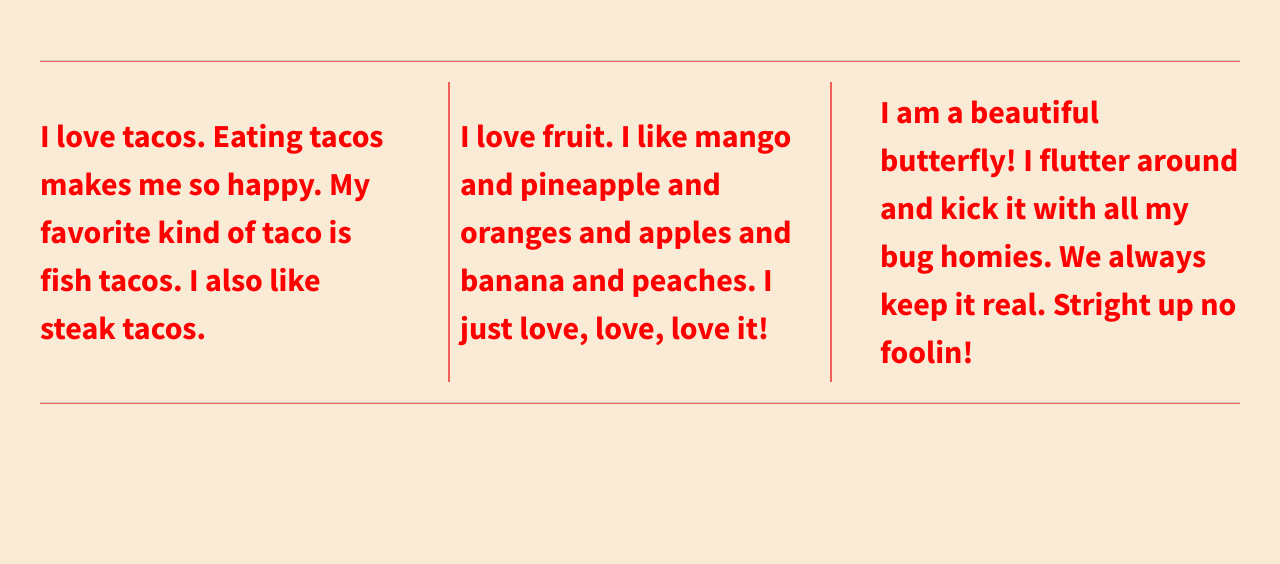
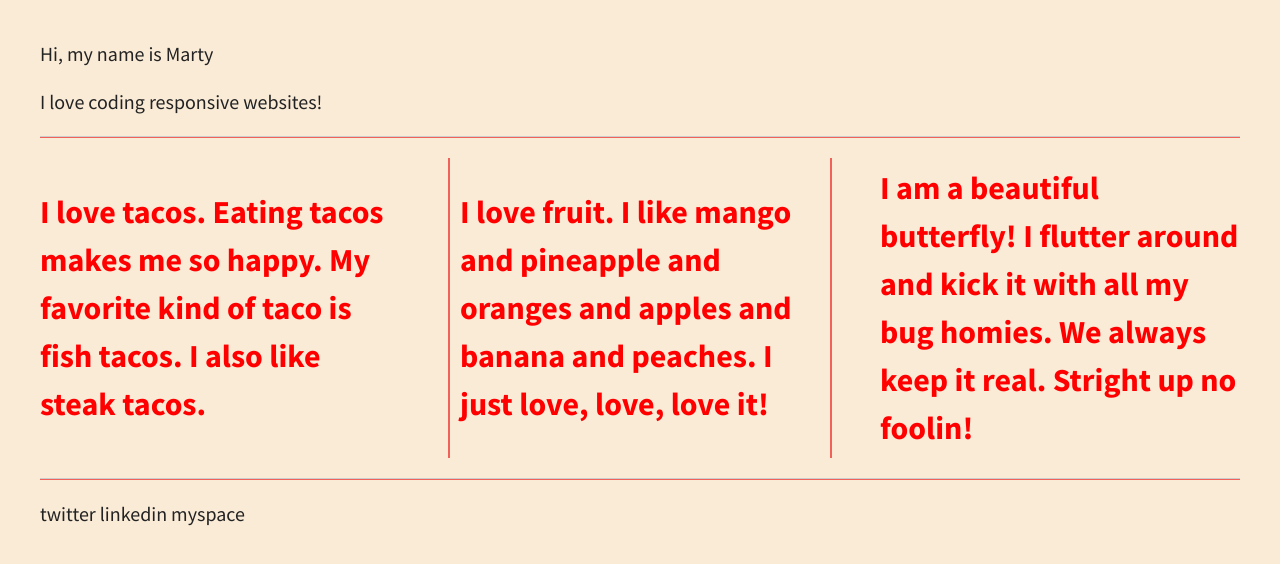
Before and after one commit to MJDellorusso/div-starter, a plain HTML site: page index.html in a window 1280 px wide. Drawn offline with nearby package versions, Linux system fonts and the light colour scheme.

Commit message:
Added header footer and p

```diff
--- a/css/main.css
+++ b/css/main.css
@@ -138,6 +138,8 @@ body {
 hr {
     background-color: #f16059;
 }
+
+
 
 
 
--- a/index.html
+++ b/index.html
@@ -20,6 +20,8 @@
         <!--[if lt IE 8]>
             <p class="browserupgrade">You are using an <strong>outdated</strong> browser. Please <a href="http://browsehappy.com/">upgrade your browser</a> to improve your experience.</p>
         <![endif]-->
+        <header>Hi, my name is Marty</header>
+        <p>I love coding responsive websites!</p>
        <hr>
         <section class="wrapper">
             <div class="div-1">
@@ -35,6 +37,7 @@
             </div>
         </section>
         <hr>
+        <footer>twitter linkedin myspace</footer>
 
         <script src="https://ajax.googleapis.com/ajax/libs/jquery/1.11.3/jquery.min.js"></script>
         <script>window.jQuery || document.write('<script src="js/vendor/jquery-1.11.3.min.js"><\/script>')</script>
```
